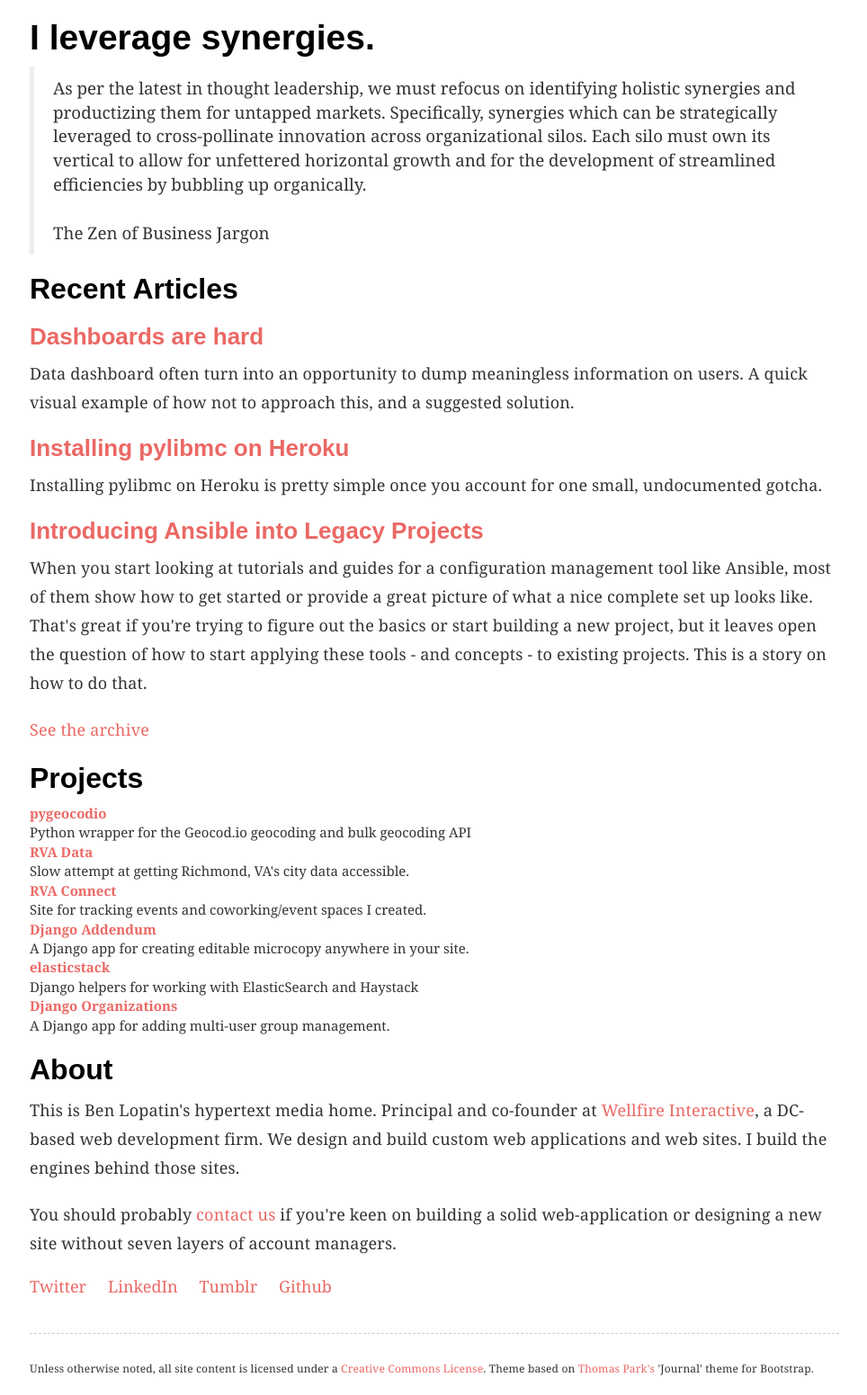
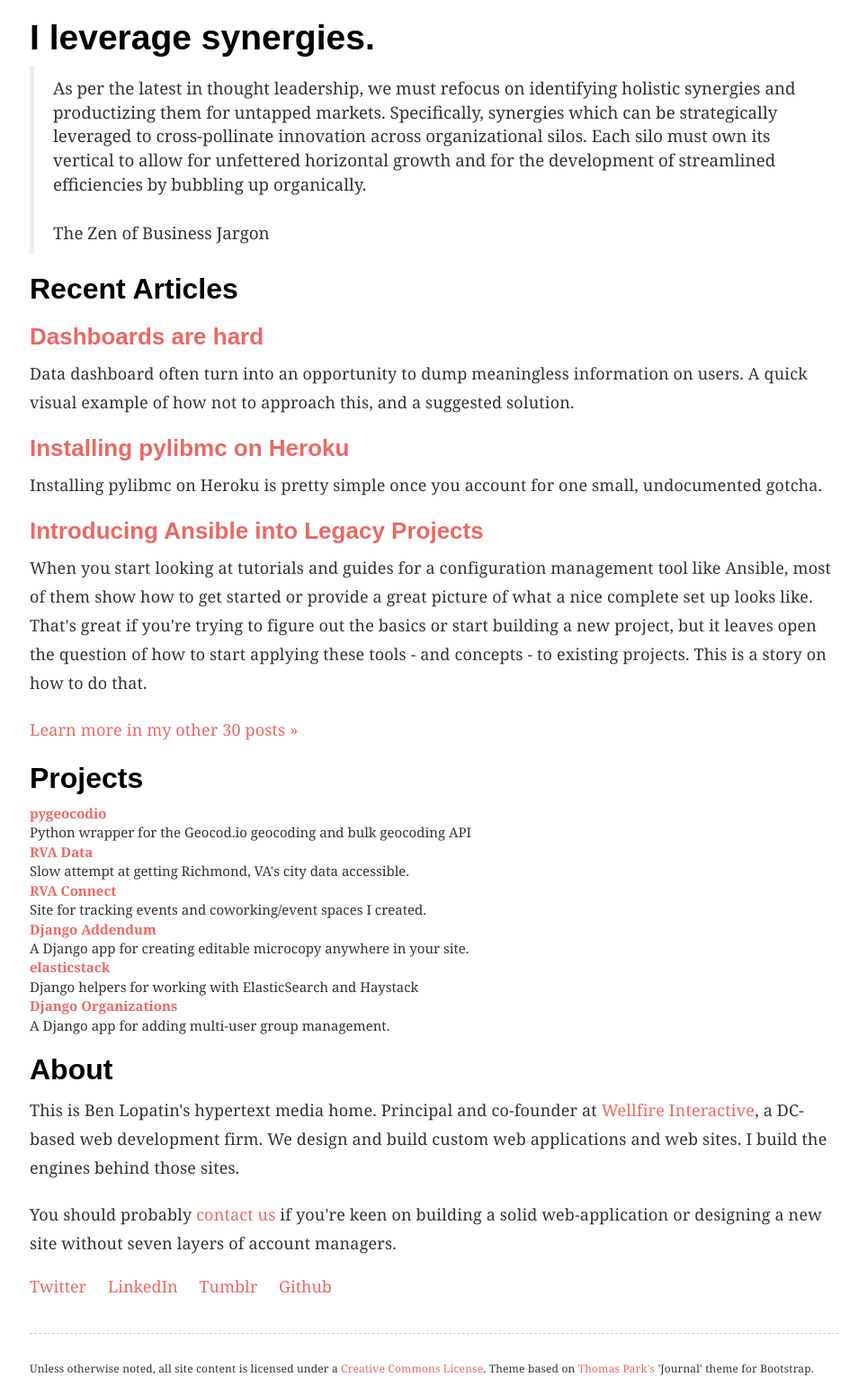
Before and after one commit to bennylope/bennylope.github.com, a Jekyll site: the page built from index.html, in a window 1280 px wide. Shown: the whole page at 90% size, without its empty margins (157-1121 px from the left). Built offline with Jekyll 4.4.1, drawn with Linux system fonts in a browser that asks for light colours; some web fonts are replaced; the list of posts is cut into pages by our own code; comment, search, counter and statistics services are not loaded.

Commit message:
Add post count to archives link

```diff
--- a/index.html
+++ b/index.html
@@ -23,7 +23,7 @@ pageid: index
           <p class="teaser">{{ post.teaser }}</p>
         {% endif %}
       {% endfor %}
-      <p><a href="/posts/">See the archive</a></p>
+      <p><a href="/posts/">Learn more in my other {{ site.posts | size | minus:3 }} posts &raquo;</a></p>
     </section>
 
     <section class="projects">
```
